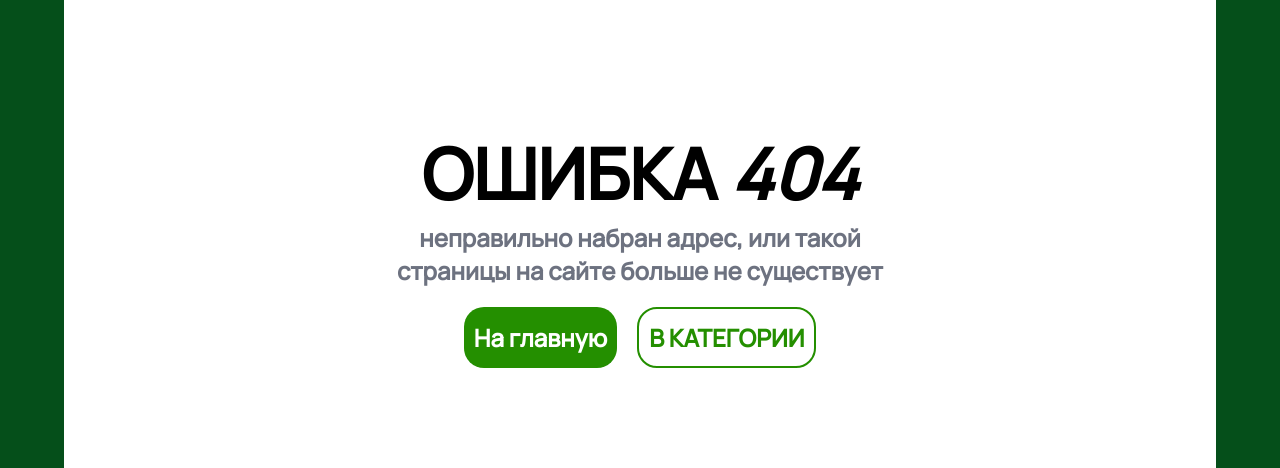
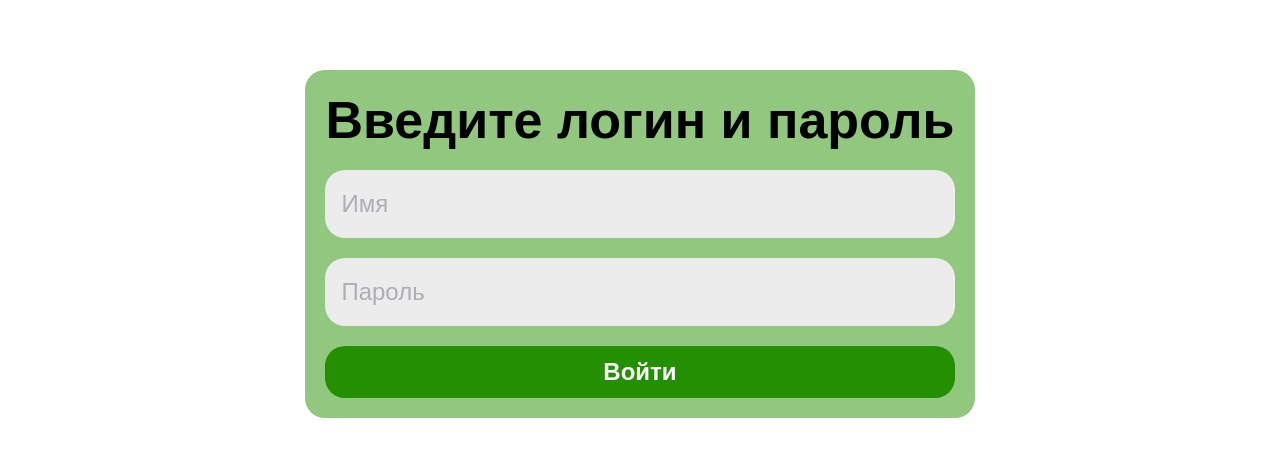
Before and after one commit to Zrossiz/pushishki_client, a Next.js app: page /auth/login in a window 1280 px wide. Before the commit this address had no page. Shown: the part 156-624 px from the top of the page. Built offline with nearby package versions, Linux system fonts and the light colour scheme.

Commit message:
feat: added login page

```diff
--- /dev/null
+++ b/src/pages/auth/login.tsx
@@ -0,0 +1,22 @@
+import { HTag, Input, LinkButton } from '@/elements';
+import styles from '../../styles/Login.module.scss';
+import { useState } from 'react';
+
+const LoginPage = () => {
+    const [name, setName] = useState<string>('');
+    const [password, setPassword] = useState<string>('');
+    return (
+        <div className={styles.loginPageWrapper}>
+            <div className={styles.formWrapper}>
+                <HTag tag='h2'>Введите логин и пароль</HTag>
+                <Input type={'text'} value={name} onChange={setName} placeholder='Имя' />
+                <Input type={'text'} value={password} onChange={setPassword} placeholder='Пароль' />
+                <LinkButton element={'button'}>
+                    Войти
+                </LinkButton>
+            </div>
+        </div>
+    )
+};
+
+export default LoginPage;
--- /dev/null
+++ b/src/styles/Login.module.scss
@@ -0,0 +1,19 @@
+.loginPageWrapper {
+    display: flex;
+    justify-content: center;
+    align-items: center;
+    width: 100vw;
+    height: 100vh;
+    background-color: var(--white);
+    font-family: sans-serif;
+
+    .formWrapper {
+        display: flex;
+        flex-direction: column;
+        row-gap: 20px;
+        padding: 20px;
+        border-radius: 20px;
+        background: rgb(36, 143, 0, 0.5);
+        backdrop-filter: blur(6.5px);
+    }
+}
```
